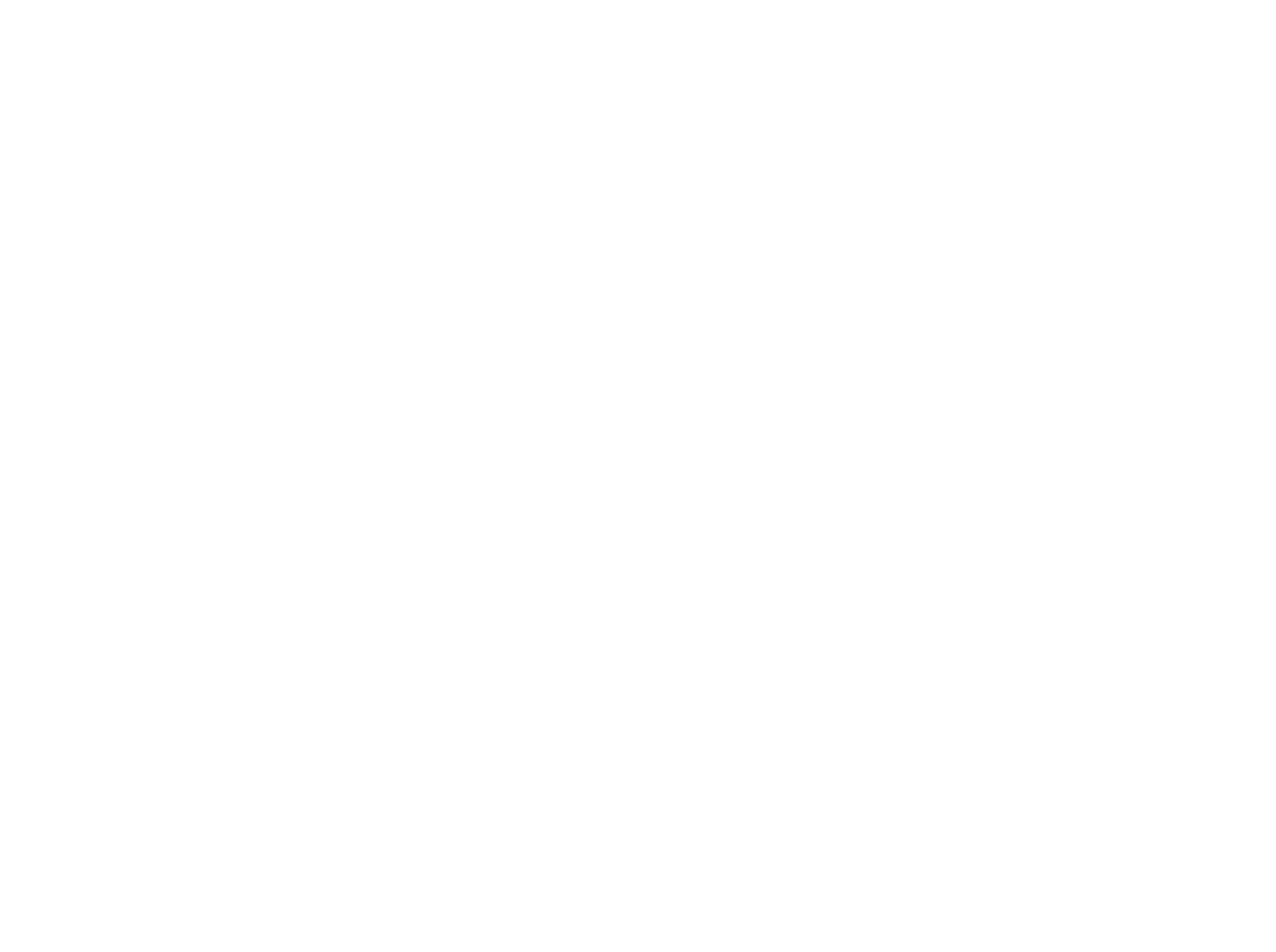
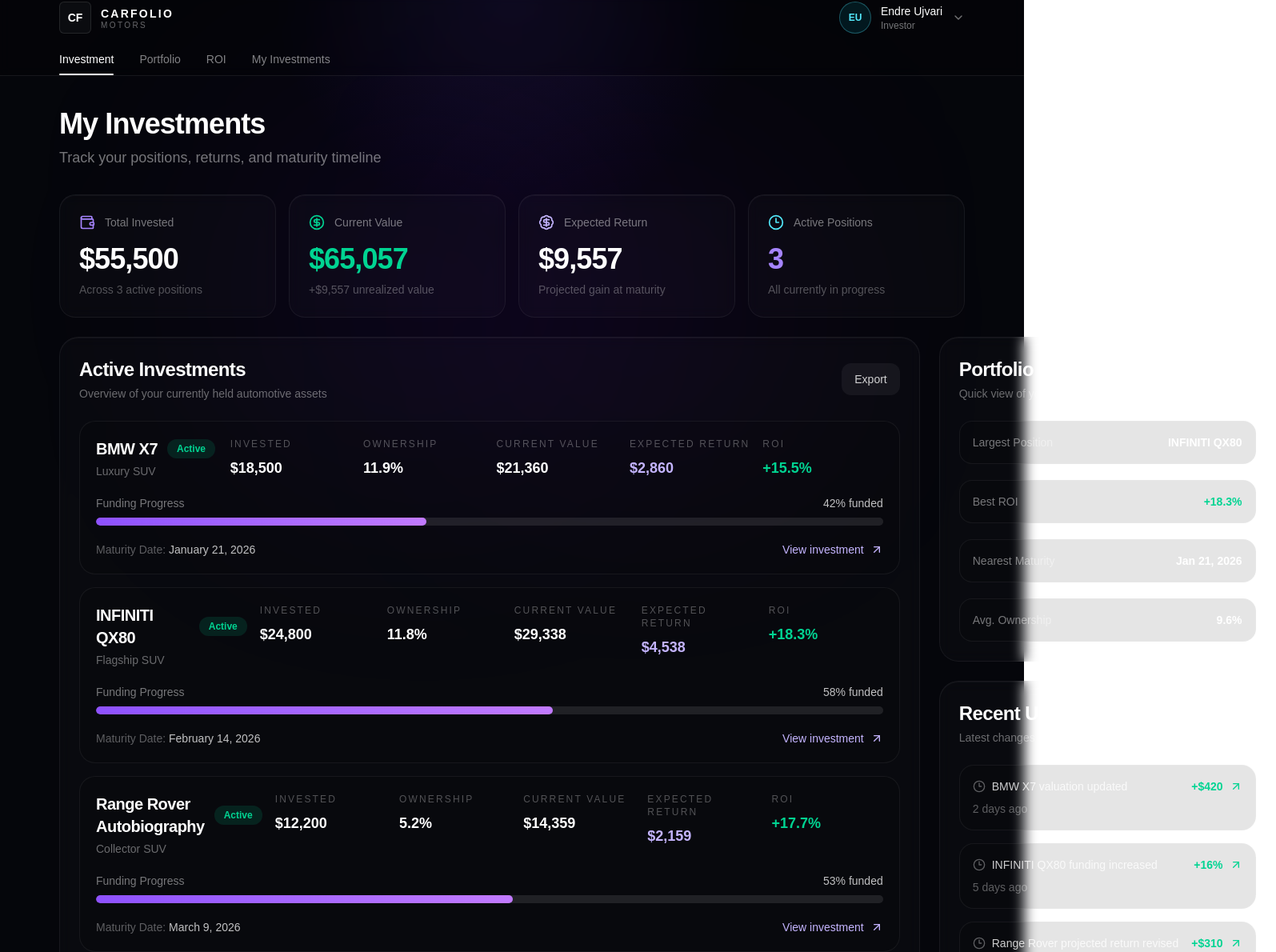
Before and after one commit to UjvariEndre/carfolio, a Next.js app: page /my-investments in a window 1280 px wide. Shown: the part 10-1200 px from the top of the page at 80% size, 1595 px wide, since content can reach past the window. Before the commit the page ends 800 px from the top, so only its background shows below. Built offline with nearby package versions, Linux system fonts and the light colour scheme.

Commit message:
feat: Add investment and portfolio components including InvestmentRow, SummaryRow, and ActivityRow; update MyInvestments and Portfolio pages

```diff
--- /dev/null
+++ b/app/my-investments/components/investment-row.tsx
@@ -0,0 +1,85 @@
+import { MiniMetric } from "@/app/shared/components/mini-metric";
+import { ArrowUpRight } from "lucide-react";
+
+export function InvestmentRow({
+  name,
+  category,
+  investedAmount,
+  ownership,
+  currentValue,
+  expectedReturn,
+  roi,
+  status,
+  funded,
+  maturityDate,
+}: {
+  name: string;
+  category: string;
+  investedAmount: string;
+  ownership: string;
+  currentValue: string;
+  expectedReturn: string;
+  roi: string;
+  status: string;
+  funded: number;
+  maturityDate: string;
+}) {
+  return (
+    <div className="rounded-[20px] border border-white/6 bg-black/10 p-5">
+      <div className="flex flex-col gap-5">
+        <div className="flex flex-col gap-4 lg:flex-row lg:items-start lg:justify-between">
+          <div>
+            <div className="flex items-center gap-3">
+              <h3 className="text-xl font-semibold tracking-tight">{name}</h3>
+              <span className="rounded-full bg-emerald-500/15 px-3 py-1 text-xs font-semibold text-emerald-400">
+                {status}
+              </span>
+            </div>
+            <p className="mt-1 text-sm text-white/40">{category}</p>
+          </div>
+
+          <div className="grid gap-4 sm:grid-cols-2 xl:grid-cols-5 xl:min-w-[760px]">
+            <MiniMetric label="Invested" value={investedAmount} />
+            <MiniMetric label="Ownership" value={ownership} />
+            <MiniMetric label="Current Value" value={currentValue} />
+            <MiniMetric
+              label="Expected Return"
+              value={expectedReturn}
+              valueClassName="text-violet-300"
+            />
+            <MiniMetric
+              label="ROI"
+              value={roi}
+              valueClassName="text-emerald-400"
+            />
+          </div>
+        </div>
+
+        <div>
+          <div className="mb-2 flex items-center justify-between text-sm">
+            <span className="text-white/45">Funding Progress</span>
+            <span className="font-medium text-white/75">{funded}% funded</span>
+          </div>
+
+          <div className="h-2.5 w-full overflow-hidden rounded-full bg-white/10">
+            <div
+              className="h-full rounded-full bg-gradient-to-r from-violet-500 to-purple-400"
+              style={{ width: `${funded}%` }}
+            />
+          </div>
+        </div>
+
+        <div className="flex flex-col gap-3 sm:flex-row sm:items-center sm:justify-between">
+          <p className="text-sm text-white/35">
+            Maturity Date: <span className="text-white/75">{maturityDate}</span>
+          </p>
+
+          <button className="inline-flex items-center gap-2 text-sm font-medium text-violet-300 transition hover:text-violet-200">
+            View investment
+            <ArrowUpRight className="h-4 w-4" />
+          </button>
+        </div>
+      </div>
+    </div>
+  );
+}
--- /dev/null
+++ b/app/my-investments/components/summary-row.tsx
@@ -0,0 +1,22 @@
+export function SummaryRow({
+  label,
+  value,
+  accent = false,
+}: {
+  label: string;
+  value: string;
+  accent?: boolean;
+}) {
+  return (
+    <div className="flex items-center justify-between gap-4 rounded-[16px] border border-white/6 bg-black/10 px-4 py-4">
+      <span className="text-sm text-white/45">{label}</span>
+      <span
+        className={`text-sm font-semibold ${
+          accent ? "text-emerald-400" : "text-white"
+        }`}
+      >
+        {value}
+      </span>
+    </div>
+  );
+}
--- a/app/my-investments/content.tsx
+++ b/app/my-investments/content.tsx
@@ -1,9 +1,140 @@
+import {
+  BadgeDollarSign,
+  CircleDollarSign,
+  Clock3,
+  Wallet,
+} from "lucide-react";
+import { ActivityRow } from "../shared/components/activity-row";
+import NavBar from "../shared/components/navbar";
+import NavTabs from "../shared/components/navtabs";
+import { StatCard } from "../shared/components/stat-card";
+import { investments } from "../shared/data/investment-data";
+import { InvestmentRow } from "./components/investment-row";
+import { SummaryRow } from "./components/summary-row";
+
 export default function MyInvestmentsPageContent() {
   return (
-    <div className="mx-auto max-w-[1180px] px-6">
-      <h1 className="text-3xl font-bold tracking-tight text-white">
-        My Investments
-      </h1>
-    </div>
+    <main className="min-h-screen bg-[#05060b] text-white">
+      <div className="pointer-events-none fixed inset-0">
+        <div className="absolute inset-0 bg-[radial-gradient(circle_at_top,rgba(120,80,255,0.12),transparent_30%)]" />
+        <div className="absolute left-1/4 top-40 h-[420px] w-[420px] rounded-full bg-violet-700/10 blur-[140px]" />
+        <div className="absolute right-1/4 top-[30%] h-[320px] w-[320px] rounded-full bg-purple-600/10 blur-[140px]" />
+      </div>
+
+      <header className="relative z-10 border-b border-white/8 bg-black/20 backdrop-blur-sm">
+        <NavBar />
+        <NavTabs />
+      </header>
+
+      <section className="relative z-10 mx-auto max-w-[1180px] px-6 pb-16 pt-10">
+        <div className="mb-8">
+          <h1 className="text-4xl font-semibold tracking-tight">
+            My Investments
+          </h1>
+          <p className="mt-2 text-lg text-white/45">
+            Track your positions, returns, and maturity timeline
+          </p>
+        </div>
+
+        <div className="grid gap-4 md:grid-cols-2 xl:grid-cols-4">
+          <StatCard
+            icon={<Wallet className="h-5 w-5 text-violet-400" />}
+            title="Total Invested"
+            value="$55,500"
+            subtitle="Across 3 active positions"
+          />
+          <StatCard
+            icon={<CircleDollarSign className="h-5 w-5 text-emerald-400" />}
+            title="Current Value"
+            value="$65,057"
+            subtitle="+$9,557 unrealized value"
+            valueClassName="text-emerald-400"
+          />
+          <StatCard
+            icon={<BadgeDollarSign className="h-5 w-5 text-violet-300" />}
+            title="Expected Return"
+            value="$9,557"
+            subtitle="Projected gain at maturity"
+          />
+          <StatCard
+            icon={<Clock3 className="h-5 w-5 text-cyan-300" />}
+            title="Active Positions"
+            value="3"
+            subtitle="All currently in progress"
+            valueClassName="text-violet-400"
+          />
+        </div>
+
+        <div className="mt-6 grid gap-6 xl:grid-cols-[1.2fr_0.8fr]">
+          <section className="rounded-[24px] border border-white/6 bg-white/[0.02] p-6 shadow-[inset_0_1px_0_rgba(255,255,255,0.04)] backdrop-blur-sm">
+            <div className="flex items-center justify-between gap-4">
+              <div>
+                <h2 className="text-2xl font-semibold tracking-tight">
+                  Active Investments
+                </h2>
+                <p className="mt-1 text-sm text-white/40">
+                  Overview of your currently held automotive assets
+                </p>
+              </div>
+
+              <button className="inline-flex h-10 items-center justify-center rounded-xl bg-white/5 px-4 text-sm font-medium text-white/80 transition hover:bg-white/10">
+                Export
+              </button>
+            </div>
+
+            <div className="mt-6 space-y-4">
+              {investments.map((investment) => (
+                <InvestmentRow key={investment.id} {...investment} />
+              ))}
+            </div>
+          </section>
+
+          <div className="space-y-6">
+            <section className="rounded-[24px] border border-white/6 bg-white/[0.02] p-6 shadow-[inset_0_1px_0_rgba(255,255,255,0.04)] backdrop-blur-sm">
+              <h2 className="text-2xl font-semibold tracking-tight">
+                Portfolio Summary
+              </h2>
+              <p className="mt-1 text-sm text-white/40">
+                Quick view of your investment profile
+              </p>
+
+              <div className="mt-6 space-y-5">
+                <SummaryRow label="Largest Position" value="INFINITI QX80" />
+                <SummaryRow label="Best ROI" value="+18.3%" accent />
+                <SummaryRow label="Nearest Maturity" value="Jan 21, 2026" />
+                <SummaryRow label="Avg. Ownership" value="9.6%" />
+              </div>
+            </section>
+
+            <section className="rounded-[24px] border border-white/6 bg-white/[0.02] p-6 shadow-[inset_0_1px_0_rgba(255,255,255,0.04)] backdrop-blur-sm">
+              <h2 className="text-2xl font-semibold tracking-tight">
+                Recent Updates
+              </h2>
+              <p className="mt-1 text-sm text-white/40">
+                Latest changes across your active investments
+              </p>
+
+              <div className="mt-6 space-y-4">
+                <ActivityRow
+                  title="BMW X7 valuation updated"
+                  time="2 days ago"
+                  amount="+$420"
+                />
+                <ActivityRow
+                  title="INFINITI QX80 funding increased"
+                  time="5 days ago"
+                  amount="+16%"
+                />
+                <ActivityRow
+                  title="Range Rover projected return revised"
+                  time="1 week ago"
+                  amount="+$310"
+                />
+              </div>
+            </section>
+          </div>
+        </div>
+      </section>
+    </main>
   );
 }
--- a/app/portfolio/components/holding-row.tsx
+++ b/app/portfolio/components/holding-row.tsx
@@ -1,4 +1,4 @@
-import { MiniMetric } from "./mini-metric";
+import { MiniMetric } from "../../shared/components/mini-metric";
 
 export function HoldingRow({
   name,
--- a/app/portfolio/content.tsx
+++ b/app/portfolio/content.tsx
@@ -1,11 +1,11 @@
 import { Car, PieChart, TrendingUp, Wallet } from "lucide-react";
+import { ActivityRow } from "../shared/components/activity-row";
 import NavBar from "../shared/components/navbar";
 import NavTabs from "../shared/components/navtabs";
+import { StatCard } from "../shared/components/stat-card";
 import { activities, holdings } from "../shared/data/portfolio-data";
-import { ActivityRow } from "./components/activity-row";
 import { AllocationRow } from "./components/allocation-row";
 import { HoldingRow } from "./components/holding-row";
-import { StatCard } from "./components/stat-card";
 
 export default function PortfolioPageContent() {
   return (
--- a/app/shared/data/investment-data.ts
+++ b/app/shared/data/investment-data.ts
@@ -4,6 +4,7 @@
     year: 2019,
     type: "SUV",
     name: "BMW X7",
+    category: "Luxury SUV",
     subtitle: "BMW X7 Masterclass 2019 ...more",
     price: "USD 42,200",
     estimatedSellingPrice: "USD 48,740",
@@ -12,12 +13,19 @@
     endDate: "January 21, 2026",
     funded: 42,
     image: "/images/bmw.jpg",
+    investedAmount: "$18,500",
+    ownership: "11.9%",
+    currentValue: "$21,360",
+    expectedReturn: "$2,860",
+    status: "Active",
+    maturityDate: "January 21, 2026",
   },
   {
     id: 2,
     year: 2025,
     type: "SUV",
     name: "INFINITI QX80",
+    category: "Flagship SUV",
     subtitle: "Flagship luxury SUV with strong demand ...more",
     price: "USD 57,180",
     estimatedSellingPrice: "USD 67,665",
@@ -26,12 +34,19 @@
     endDate: "February 14, 2026",
     funded: 58,
     image: "/images/infiniti.jpg",
+    investedAmount: "$24,800",
+    ownership: "11.8%",
+    currentValue: "$29,338",
+    expectedReturn: "$4,538",
+    status: "Active",
+    maturityDate: "February 14, 2026",
   },
   {
     id: 3,
     year: 2024,
     type: "SUV",
     name: "Range Rover Autobiography",
+    category: "Collector SUV",
     subtitle: "Ultra-luxury SUV with premium collector appeal ...more",
     price: "USD 63,990",
     estimatedSellingPrice: "USD 75,290",
@@ -40,5 +55,11 @@
     endDate: "March 9, 2026",
     funded: 53,
     image: "/images/rr.jpg",
+    investedAmount: "$12,200",
+    ownership: "5.2%",
+    currentValue: "$14,359",
+    expectedReturn: "$2,159",
+    status: "Active",
+    maturityDate: "March 9, 2026",
   },
 ];
```
Also changed, not shown: app/shared/components/activity-row.tsx (renamed from app/portfolio/components/activity-row.tsx), app/shared/components/mini-metric.tsx (renamed from app/portfolio/components/mini-metric.tsx), app/shared/components/stat-card.tsx (renamed from app/portfolio/components/stat-card.tsx).
